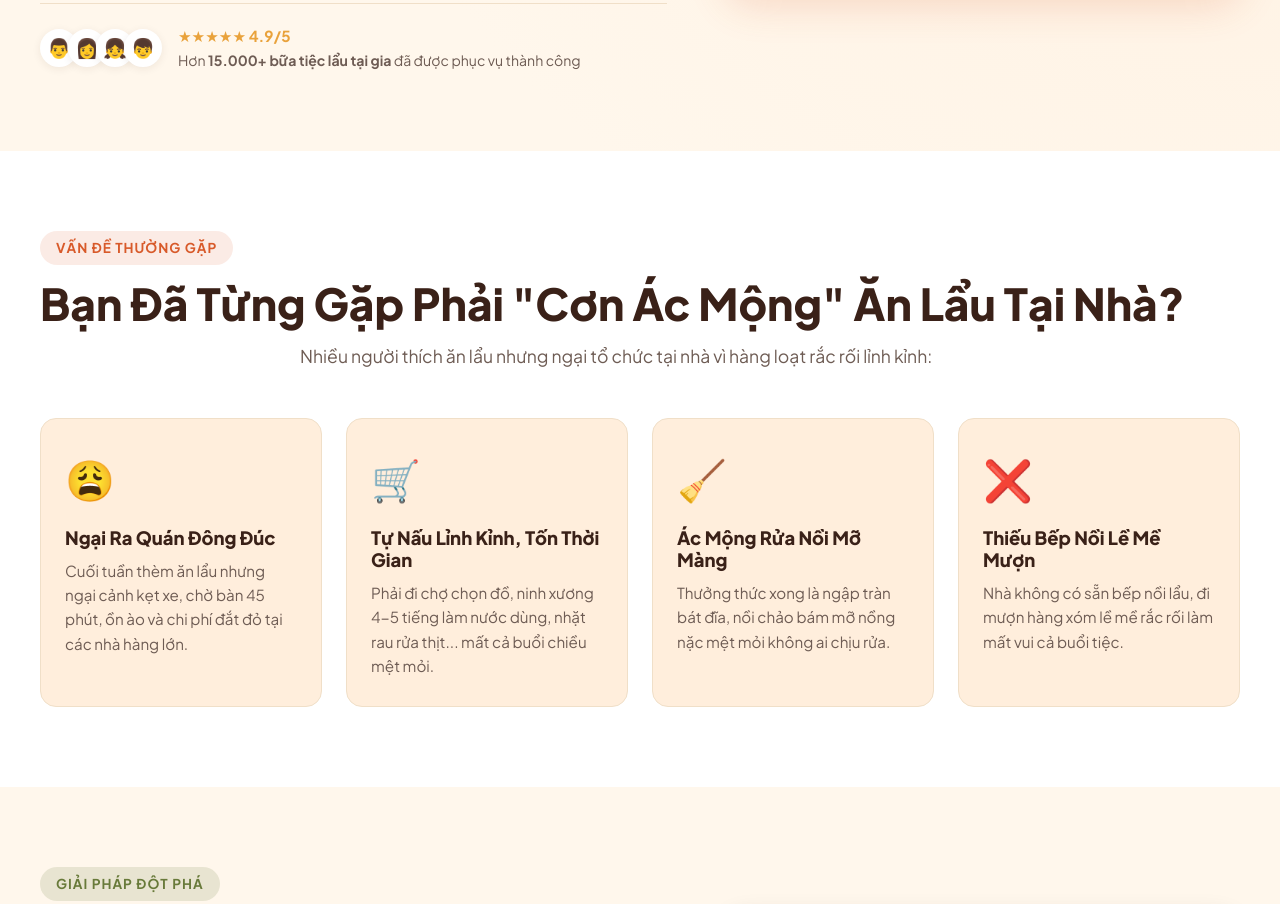
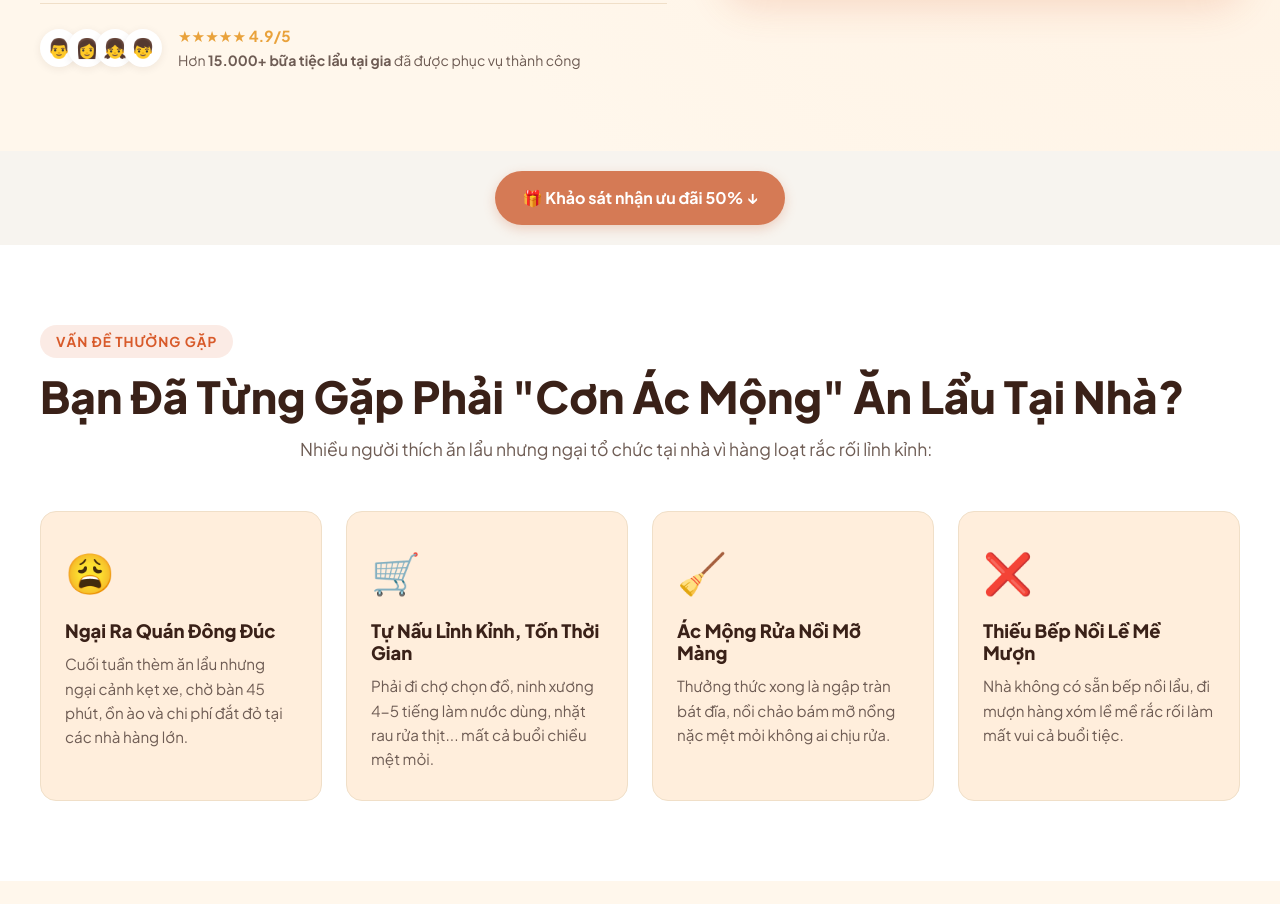
Before and after one commit to tangductri123/lau-nha, a website: page index.html in a window 1280 px wide. Shown: the part 797-1701 px from the top of the page. Drawn offline with nearby package versions, Linux system fonts and the light colour scheme; a web font is replaced by a local one.

Commit message:
Add survey jump CTA button above Vấn đề section

```diff
--- a/index.html
+++ b/index.html
@@ -131,7 +131,13 @@
     </section>
 
     <!-- Problem Section -->
-    <section class="problem-section" id="problem">
+        <!-- SURVEY JUMP CTA -->
+    <div style="text-align: center; padding: 20px 16px; background-color: #f7f4ef;">
+      <a href="#survey-section" style="display: inline-block; background-color: #d57a55; color: #ffffff; font-weight: 700; padding: 14px 28px; border-radius: 9999px; text-decoration: none; box-shadow: 0 4px 12px rgba(213, 122, 85, 0.3); transition: all 0.2s ease;">
+        🎁 Khảo sát nhận ưu đãi 50% ↓
+      </a>
+    </div>
+<section class="problem-section" id="problem">
         <div class="container">
             <div class="section-header">
                 <span class="section-tag">VẤN ĐỀ THƯỜNG GẶP</span>
```
